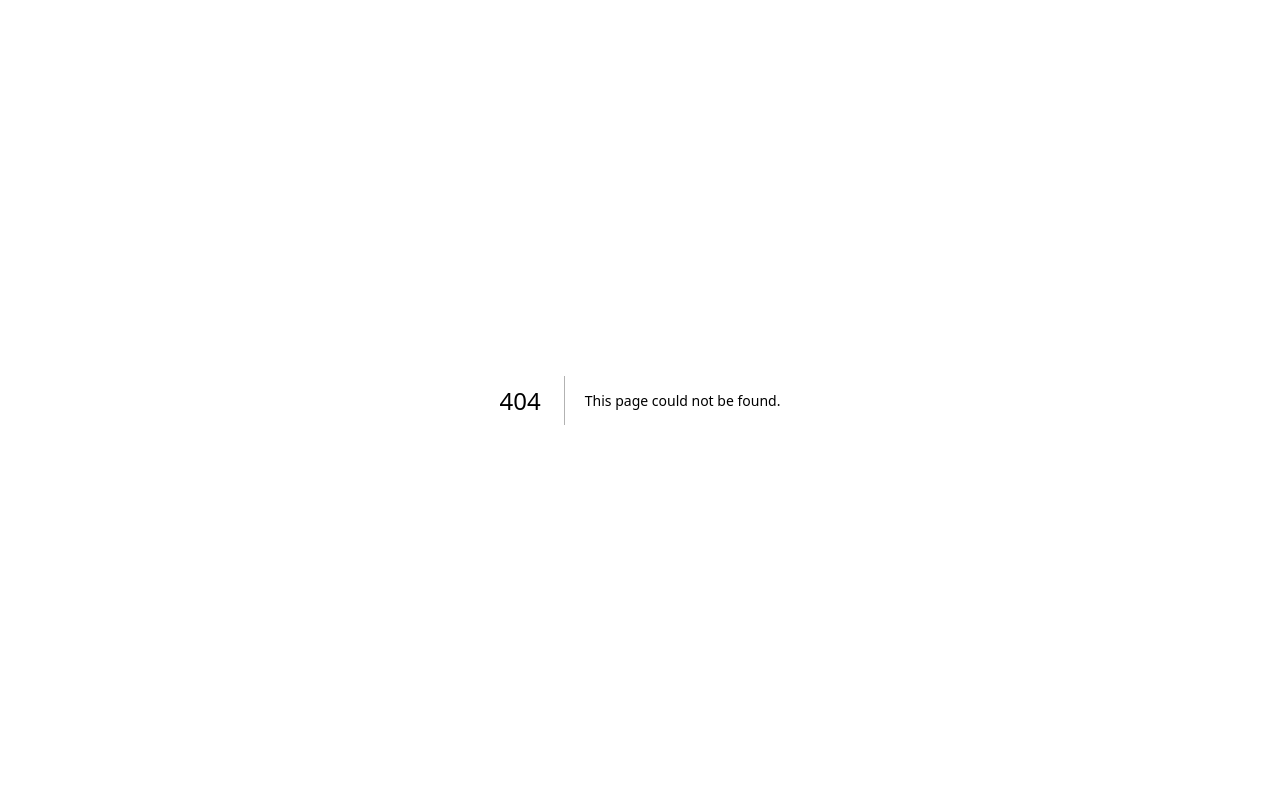
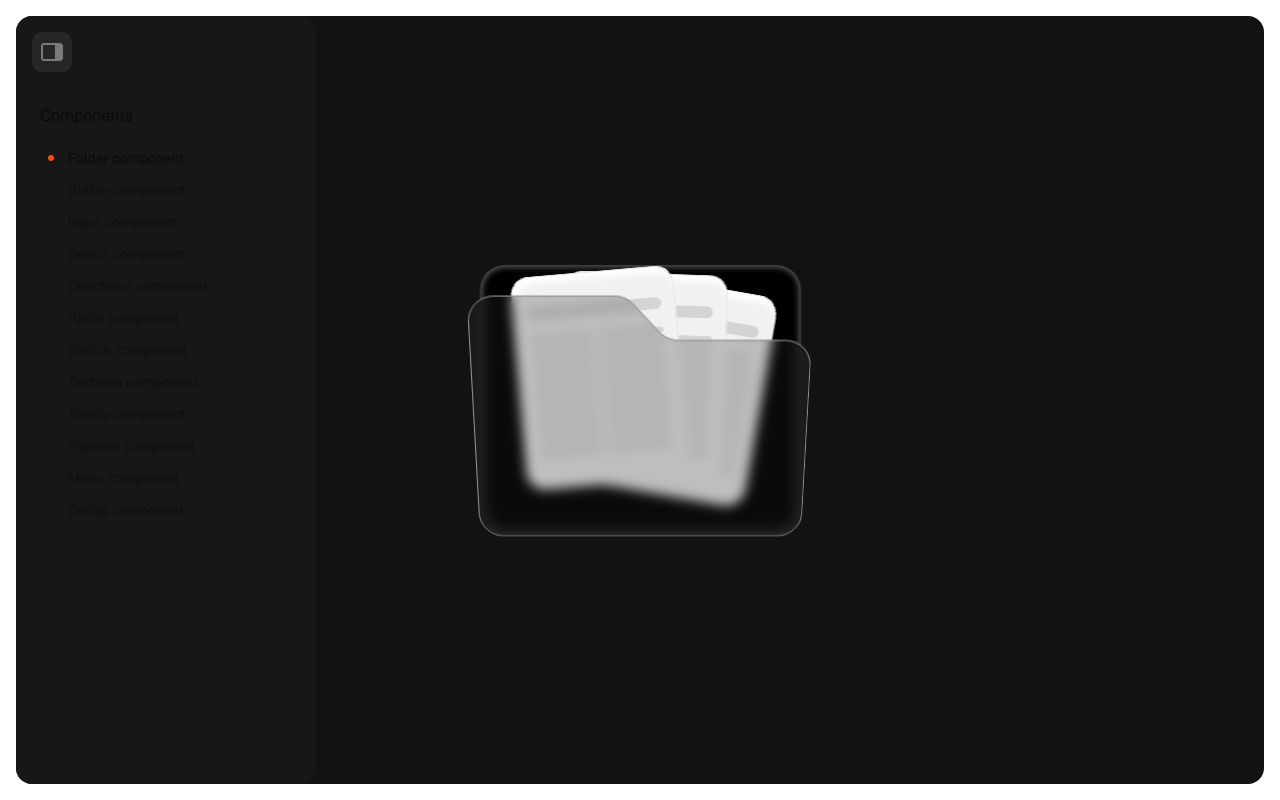
Before and after one commit to Subhan-code/oxygen-ui-solana, a Next.js app: page /components/foldercomponent in a window 1280 px wide. Before the commit this address had no page. Built offline with nearby package versions, Linux system fonts and the light colour scheme.

Commit message:
sidebar done

```diff
--- /dev/null
+++ b/app/components/[slug]/page.tsx
@@ -0,0 +1,5 @@
+import { notFound } from "next/navigation"
+
+export default function ComponentSlugPage() {
+  notFound()
+}
--- /dev/null
+++ b/app/components/foldercomponent/page.tsx
@@ -0,0 +1,9 @@
+import FolderComponent from "@/components/ui/folder-component"
+
+export default function FolderComponentPage() {
+  return (
+    <div className="flex h-full items-center justify-center">
+      <FolderComponent color="black" size="md" />
+    </div>
+  )
+}
--- /dev/null
+++ b/app/components/layout.tsx
@@ -0,0 +1,19 @@
+import Sidebar from "@/components/Sidebar/Sidebar"
+
+export default function ComponentsLayout({
+  children,
+}: {
+  children: React.ReactNode
+}) {
+  return (
+    <div className="h-screen p-4">
+      <div className="relative bg-[#121212] h-full rounded-2xl">
+        <div className="absolute top-0 left-0 z-50">
+          <Sidebar />
+        </div>
+
+        <div className="relative z-0 h-full p-4">{children}</div>
+      </div>
+    </div>
+  )
+}
--- /dev/null
+++ b/app/components/not-found.tsx
@@ -0,0 +1,16 @@
+"use client"
+
+import { usePathname } from "next/navigation"
+import { components } from "@/lib/components"
+
+export default function ComponentNotFound() {
+  const pathname = usePathname()
+  const item = components.find((c) => c.href === pathname)
+
+  return (
+    <div className="flex h-full flex-col items-center justify-center gap-4">
+      <h1 className="text-2xl font-semibold">{item?.name ?? "Component"}</h1>
+      <p className="text-foreground/55">This component is not available yet.</p>
+    </div>
+  )
+}
--- a/app/components/page.tsx
+++ b/app/components/page.tsx
@@ -1,17 +1,6 @@
-import Sidebar from '@/components/Sidebar/Sidebar'
-import React from 'react'
+import { redirect } from "next/navigation"
+import { components } from "@/lib/components"
 
-const page = () => {
-  return (
-    <div className='bg-[#121212] min-h-[calc(100vh-2rem)] m-4 rounded-2xl'>
-      <div className="absolute top-0 left-0">
-        <Sidebar/>
-      </div>
-      <div className="p-4">
-        adsf
-      </div>
-    </div>
-  )
+export default function ComponentsIndexPage() {
+  redirect(components[0].href)
 }
-
-export default page
--- a/components/Sidebar/Sidebar.tsx
+++ b/components/Sidebar/Sidebar.tsx
@@ -4,7 +4,6 @@ import { useState } from "react"
 import { motion } from "motion/react"
 import SidebarList from "./SidebarList"
 
-// w-80 (320px) + left m-4 (16px): how far to slide so the panel clears the edge.
 const PANEL_SHIFT = 336
 
 const OpenIcon = () => (
@@ -29,13 +28,11 @@ const Sidebar = () => {
 
     return (
         <div className="relative">
-            {/* Pinned at the panel's icon spot (m-4 + p-4 = 32px). Never moves — only
-          the icon inside swaps when the panel slides away. */}
             <button
                 type="button"
                 onClick={() => setOpen((v) => !v)}
                 aria-label={open ? "Close sidebar" : "Open sidebar"}
-                className="absolute top-4 left-8 z-10 cursor-pointer bg-neutral-800 rounded-lg p-2"
+                className="absolute top-4 left-4 z-10 cursor-pointer bg-neutral-800 rounded-lg p-2"
             >
                 {open ? <OpenIcon /> : <ClosedIcon />}
             </button>
@@ -43,7 +40,7 @@ const Sidebar = () => {
             <motion.div
                 animate={{ x: open ? 0 : -PANEL_SHIFT }}
                 transition={{ type: "spring", stiffness: 300, damping: 30 }}
-                className="bg-neutral-900 w-75 h-[calc(100vh-2rem)] m-4 p-4 rounded-2xl"
+                className="bg-neutral-900 w-75 h-[calc(100vh-2rem)] p-4 pl-6 rounded-2xl"
             >
                 <h2 className="mt-18">Components</h2>
                 <div className="mt-4">
--- a/components/Sidebar/SidebarList.tsx
+++ b/components/Sidebar/SidebarList.tsx
@@ -1,31 +1,19 @@
 "use client"
 
-import { useEffect, useRef, useState } from "react"
+import { useEffect, useRef } from "react"
+import Link from "next/link"
+import { usePathname } from "next/navigation"
 import { motion, useAnimate } from "motion/react"
 import { cn } from "@/lib/utils"
-
-const components = [
-  { id: 0, name: "Folder component" },
-  { id: 1, name: "Button component" },
-  { id: 2, name: "Input component" },
-  { id: 3, name: "Select component" },
-  { id: 4, name: "Checkbox component" },
-  { id: 5, name: "Radio component" },
-  { id: 6, name: "Switch component" },
-  { id: 7, name: "Textarea component" },
-  { id: 8, name: "Tooltip component" },
-  { id: 9, name: "Popover component" },
-  { id: 10, name: "Menu component" },
-  { id: 11, name: "Dialog component" },
-  { id: 12, name: "Tooltip component" },
-  { id: 13, name: "Popover component" },
-  { id: 14, name: "Menu component" },
-  { id: 15, name: "Dialog component" },
-  { id: 16, name: "Tooltip component" },
-]
+import { components } from "@/lib/components"
 
 const SidebarList = () => {
-  const [activeIndex, setActiveIndex] = useState(0)
+  const pathname = usePathname()
+  const activeIndex = Math.max(
+    0,
+    components.findIndex((c) => pathname === c.href),
+  )
+
   const [dot, animate] = useAnimate<HTMLSpanElement>()
   const itemRefs = useRef<(HTMLLIElement | null)[]>([])
   const prevY = useRef<number | null>(null)
@@ -34,9 +22,8 @@ const SidebarList = () => {
     const el = itemRefs.current[activeIndex]
     if (!el || !dot.current) return
 
-    const toY = el.offsetTop + el.offsetHeight / 2 - 3 // center dot on the item
+    const toY = el.offsetTop + el.offsetHeight / 2 - 3
 
-    // First placement: snap into position, no hop.
     if (prevY.current === null) {
       animate(dot.current, { x: 0, y: toY }, { duration: 0 })
       prevY.current = toY
@@ -48,14 +35,14 @@ const SidebarList = () => {
     prevY.current = toY
     if (delta === 0) return
 
-    const radius = Math.min(Math.abs(delta) / 2, 8) // how far it bows left
+    const radius = Math.min(Math.abs(delta) / 2, 8)
     const steps = 20
     const x: number[] = []
     const y: number[] = []
     for (let i = 0; i <= steps; i++) {
       const t = i / steps
-      y.push(fromY + (delta * (1 - Math.cos(Math.PI * t))) / 2) // eased slide
-      x.push(-radius * Math.sin(Math.PI * t)) // out to the left and back
+      y.push(fromY + (delta * (1 - Math.cos(Math.PI * t))) / 2)
+      x.push(-radius * Math.sin(Math.PI * t))
     }
 
     animate(dot.current, { x, y }, { duration: 0.25, ease: "easeOut" })
@@ -74,25 +61,25 @@ const SidebarList = () => {
 
         return (
           <li
-            key={component.id}
+            key={component.href}
             ref={(el) => {
               itemRefs.current[i] = el
             }}
           >
-            <motion.button
-              type="button"
-              onClick={() => setActiveIndex(i)}
-              whileHover={{ x: 8}}
-              transition={{ duration: 0 }}
-              className={cn(
-                "flex w-full items-center rounded-lg p-1 text-left text-sm transition-all duration-200",
-                isActive
-                  ? "text-foreground"
-                  : "text-foreground/55",
-              )}
+            <motion.div
+              whileHover={{ x: 8 }}
+              transition={{ type: "spring", stiffness: 500, damping: 32, mass: 0.5 }}
             >
-              {component.name}
-            </motion.button>
+              <Link
+                href={component.href}
+                className={cn(
+                  "flex w-full items-center rounded-lg p-1 text-left text-sm transition-colors duration-200",
+                  isActive ? "text-foreground" : "text-foreground/55",
+                )}
+              >
+                {component.name}
+              </Link>
+            </motion.div>
           </li>
         )
       })}
--- /dev/null
+++ b/lib/components.ts
@@ -0,0 +1,23 @@
+// Single source of truth for the sidebar.
+// To add a component: append { name, href } here, then create the matching
+// folder at app/components/<slug>/page.tsx. That's it.
+
+export type ComponentItem = {
+  name: string
+  href: string
+}
+
+export const components: ComponentItem[] = [
+  { name: "Folder component", href: "/components/foldercomponent" },
+  { name: "Button component", href: "/components/buttoncomponent" },
+  { name: "Input component", href: "/components/inputcomponent" },
+  { name: "Select component", href: "/components/selectcomponent" },
+  { name: "Checkbox component", href: "/components/checkboxcomponent" },
+  { name: "Radio component", href: "/components/radiocomponent" },
+  { name: "Switch component", href: "/components/switchcomponent" },
+  { name: "Textarea component", href: "/components/textareacomponent" },
+  { name: "Tooltip component", href: "/components/tooltipcomponent" },
+  { name: "Popover component", href: "/components/popovercomponent" },
+  { name: "Menu component", href: "/components/menucomponent" },
+  { name: "Dialog component", href: "/components/dialogcomponent" },
+]
```
